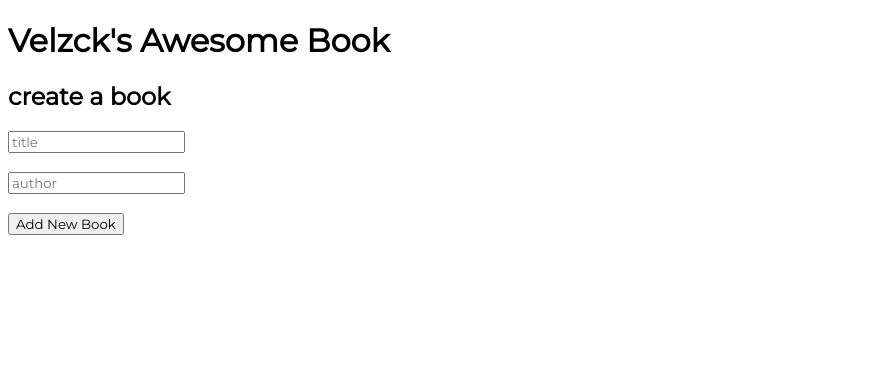
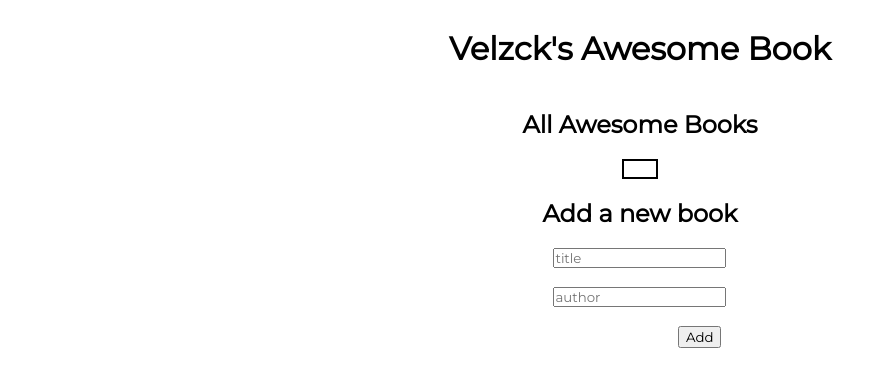
Before and after one commit to VelzckC0D3/Awesome_Books_Js, a website: page index.html in a window 1280 px wide. Shown: the whole page, without its empty margins (0-887 px from the left). Drawn offline with Linux system fonts and the light colour scheme.

Commit message:
Style & Linters
- Style and linters checked

```diff
--- a/index.html
+++ b/index.html
@@ -17,14 +17,15 @@
     <main class="main columnCenter">
         <div class="awesomeBooks columnCenter">
             <h1>Velzck's Awesome Book</h1>
+            <h2>All Awesome Books</h2>
             <ul id="books">
 
             </ul>
             <form id="createBook" class="form columnCenter">
-                <h2>create a book</h2>
-                <input class="input" type="text" id="title" placeholder="title" required /><br /><br />
-                <input class="input" type="text" id="author" placeholder="author" required /><br /><br />
-                <button type="button" id="addButton">Add New Book</button>
+                <h2>Add a new book</h2>
+                <input class="input" type="text" id="title" placeholder="title" required /><br/>
+                <input class="input" type="text" id="author" placeholder="author" required /><br/>
+                <button type="button" id="addButton">Add</button>
               </form>
         </div>
     </main>
--- a/scripts/scripts.js
+++ b/scripts/scripts.js
@@ -20,9 +20,10 @@ class Library {
     this.books.forEach((book, i) => {
       const li = document.createElement('li');
       li.style.listStyle = 'none';
-      li.innerHTML = `${book.title} <br> ${book.author} <br>`;
+      li.classList.add('booksLi');
+      li.innerHTML = `"${book.title}" by ${book.author}`;
       const deleteButton = document.createElement('button');
-      deleteButton.textContent = 'Delete';
+      deleteButton.textContent = 'Remove';
       deleteButton.classList.add('deleteButton');
       deleteButton.setAttribute('data-book-index', i);
       deleteButton.addEventListener('click', () => {
--- a/style/style.css
+++ b/style/style.css
@@ -3,3 +3,37 @@
 *::after {
   font-family: "Montserrat", sans-serif;
 }
+
+.columnCenter {
+  display: flex;
+  flex-direction: column;
+  justify-content: center;
+  align-items: center;
+}
+
+#books {
+  padding: 0.5rem 1rem;
+  margin: 0;
+  border: 2px solid black;
+}
+
+.booksLi {
+  display: flex;
+  width: 50vw;
+  justify-content: space-between;
+}
+
+#createBook {
+  gap: 0;
+}
+
+.input {
+  margin: 0;
+  padding: 0;
+}
+
+#addButton {
+  margin: 0 1rem;
+  justify-self: flex-end !important;
+  align-self: flex-end;
+}
```
